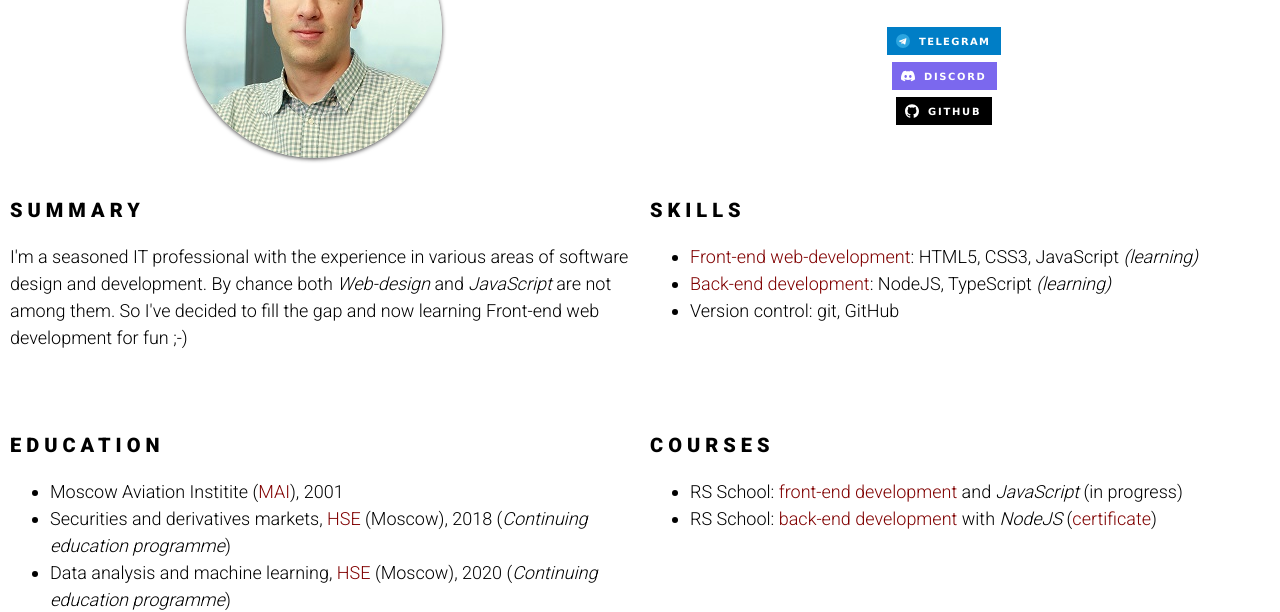
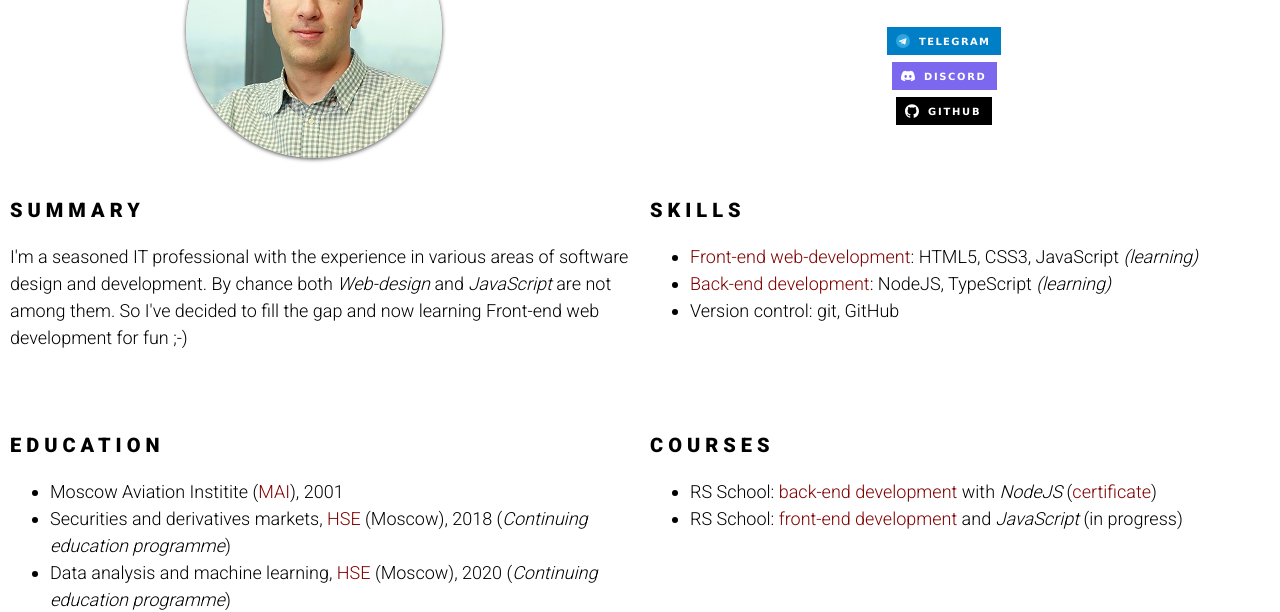
Before and after one commit to rklepov/rsschool-cv, a plain HTML site: page index.html in a window 1280 px wide. Shown: the part 194-806 px from the top of the page. Drawn offline with Linux system fonts and the light colour scheme.

Commit message:
refactor: change order of courses list items

```diff
--- a/index.html
+++ b/index.html
@@ -175,16 +175,15 @@
                     <ul class="section-list">
                         <li class="section-item">
                             RS School:
-                            <a href="https://rs.school/js/" class="link section-link" target="_blank">front-end
-                                development</a>
-                            and <span class="text-emph">JavaScript</span> (in progress)
-                        </li>
-                        <li class="section-item">
-                            RS School:
                             <a href="https://rs.school/nodejs/" class="link section-link" target="_blank">back-end
                                 development</a> with <span class="text-emph">NodeJS</span> (<a
                                 href="https://app.rs.school/certificate/aq6mre3q" class="link"
                                 target="_blank">certificate</a>)
+                        </li>
+                        <li class="section-item">
+                            RS School:
+                            <a href="https://rs.school/js/" class="link section-link" target="_blank">front-end
+                                development</a> and <span class="text-emph">JavaScript</span> (in progress)
                         </li>
                     </ul>
                 </section>
```
